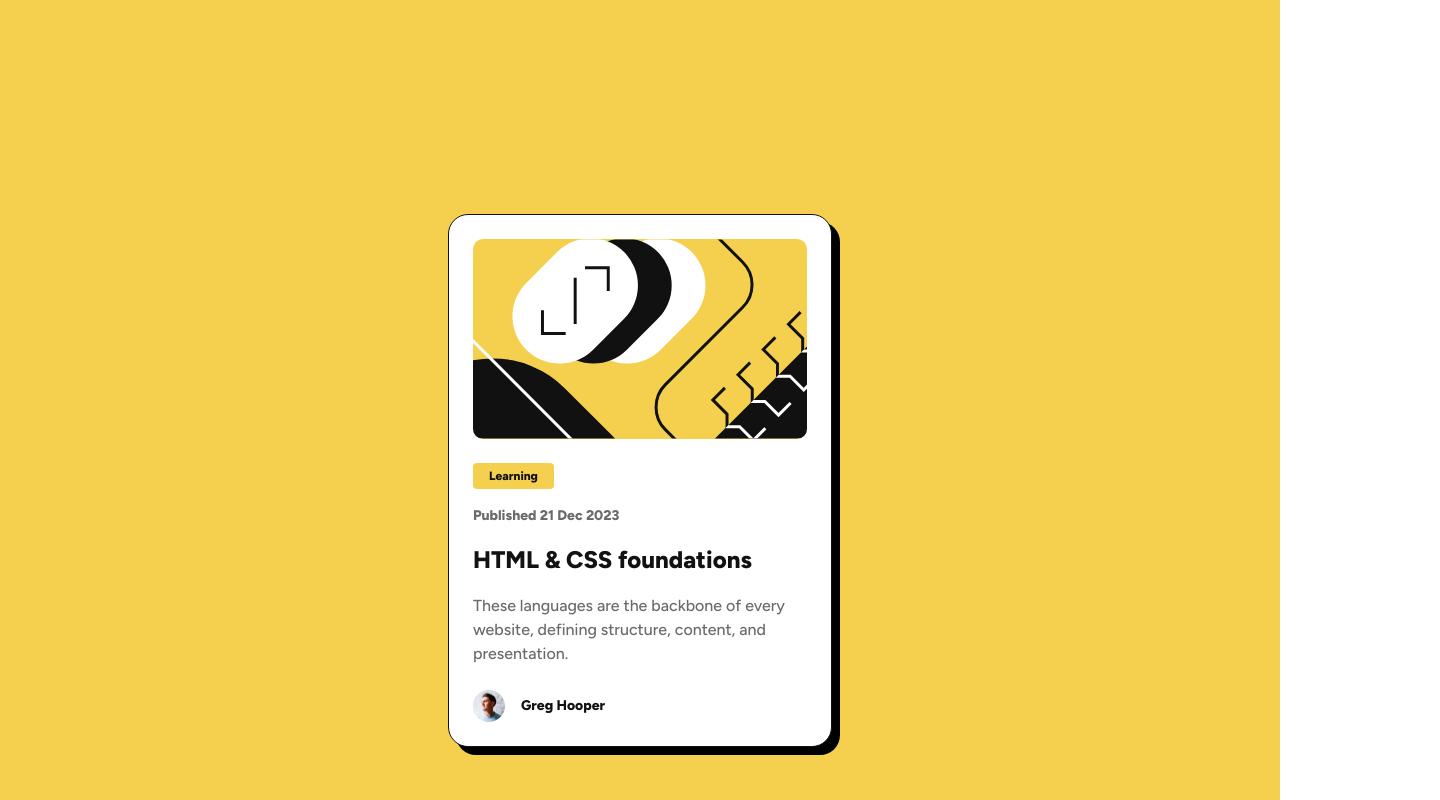
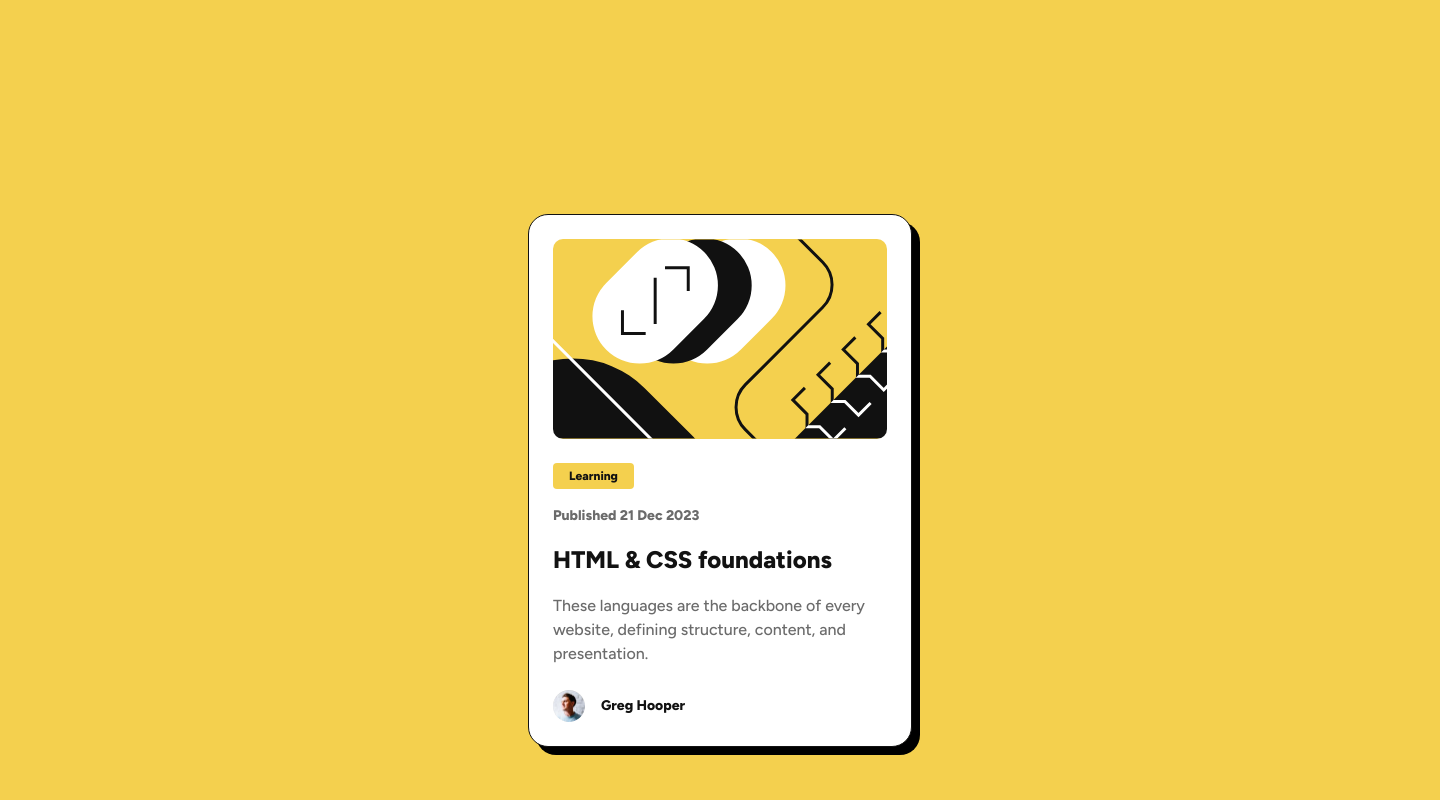
Before and after one commit to wiceldric75/blogpreview, a plain HTML site: page index.html in a window 1280 px wide. Shown: the top 800 px of the page, 1440 px wide, since content can reach past the window. Drawn offline with Linux system fonts and the light colour scheme.

Commit message:
updated stuff

```diff
--- a/blogpreview.css
+++ b/blogpreview.css
@@ -113,8 +113,7 @@ body {
 
 main {
   display: flex;
-  width: vw;
-  height: vh;
+  width: 375px;
   padding: 156px 24px 155px 24px;
   flex-direction: column;
   justify-content: center;
@@ -216,17 +215,12 @@ h1:hover {
 }
 @media (min-width: 768px) {
   main {
-    width: vw;
+    width: 1440px;
     height: 960px;
     padding: 0;
   }
   #innerSection {
     width: 384px;
-    flex-shrink: 0;
-    border-radius: 20px;
-    border: 1px solid var(--color-gray-950, #111);
-    background: var(--color-white, #fff);
-    box-shadow: 8px 8px 0px 0px #000;
   }
   .text-preset-3 {
     font-size: var(--font-size-text-preset-3, 14px);
```
